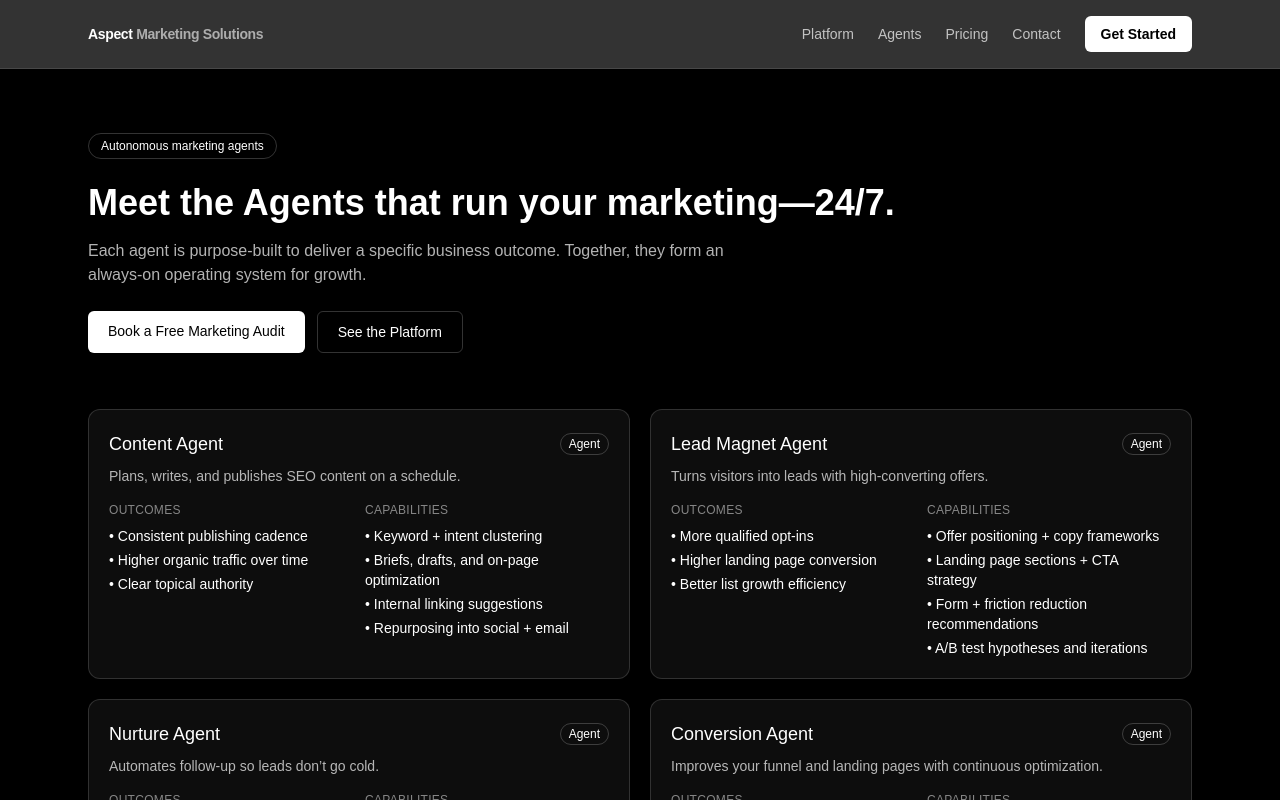
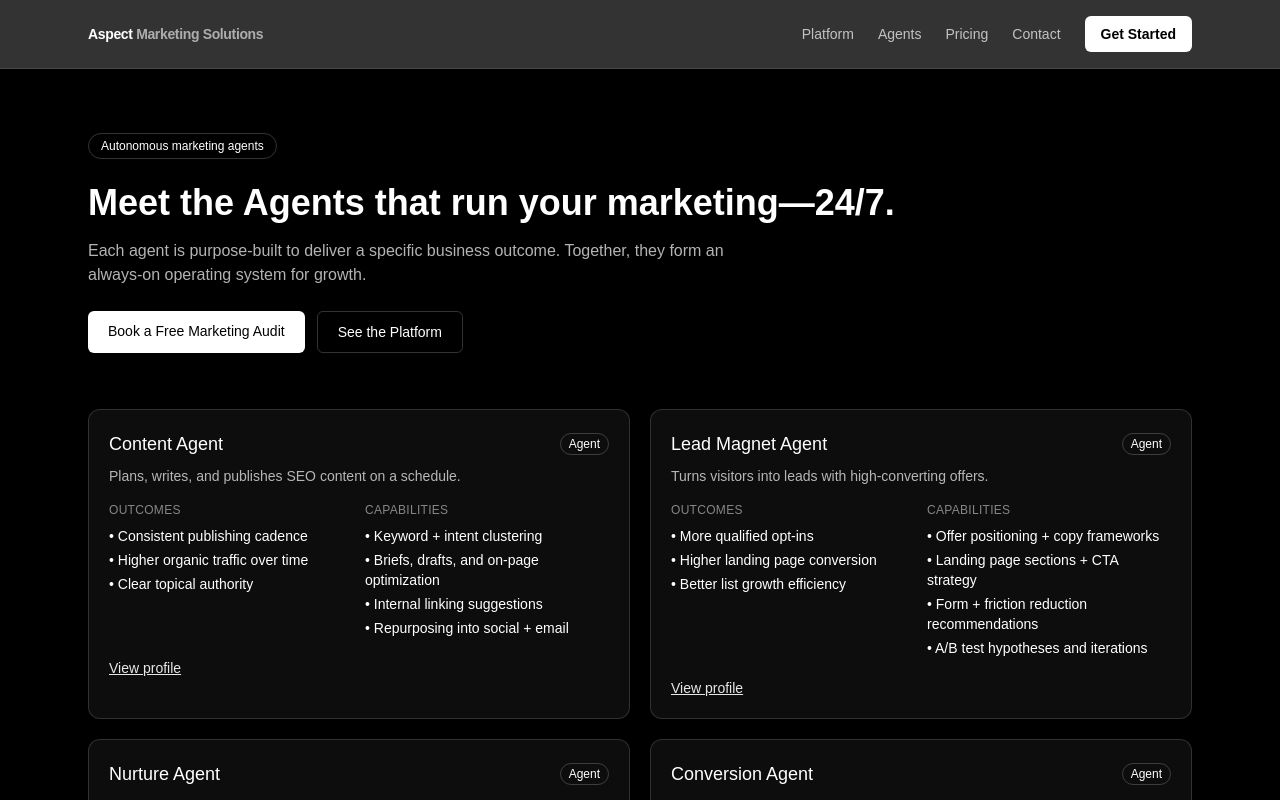
Before and after one commit to Bagelwaffles/Aspect-Marketing-Solutions-, a Next.js app in the folder site/: page /agents in a window 1280 px wide. Shown: the top 800 px of the page. Built offline with nearby package versions, Linux system fonts and the light colour scheme.

Commit message:
feat: link agents index to detail pages

```diff
--- /dev/null
+++ b/site/app/agents/[slug]/page.tsx
@@ -0,0 +1,95 @@
+import Link from "next/link";
+import { notFound } from "next/navigation";
+import { AGENTS } from "../agentsData";
+
+type Params = { slug: string };
+
+function slugify(input: string) {
+  return input
+    .toLowerCase()
+    .trim()
+    .replace(/['"]/g, "")
+    .replace(/[^a-z0-9]+/g, "-")
+    .replace(/^-+|-+$/g, "");
+}
+
+function getAgentSlug(agent: unknown): string | null {
+  if (agent && typeof agent === "object") {
+    const maybe = (agent as { slug?: unknown }).slug;
+    if (typeof maybe === "string" && maybe.trim().length > 0) return maybe;
+  }
+
+  const name = (agent as { name?: unknown })?.name;
+  if (typeof name === "string" && name.trim().length > 0) return slugify(name);
+
+  return null;
+}
+
+export function generateStaticParams() {
+  return AGENTS
+    .map((a) => getAgentSlug(a))
+    .filter((slug): slug is string => typeof slug === "string" && slug.length > 0)
+    .map((slug) => ({ slug }));
+}
+
+export default function AgentDetailPage({ params }: { params: Params }) {
+  const agent = AGENTS.find((a) => getAgentSlug(a) === params.slug);
+  if (!agent) notFound();
+
+  const title = (agent as { title?: string }).title;
+  const location = (agent as { location?: string }).location;
+  const bio = (agent as { bio?: string }).bio;
+  const specialties = (agent as { specialties?: string[] }).specialties;
+  const email = (agent as { email?: string }).email;
+  const phone = (agent as { phone?: string }).phone;
+  const name = (agent as { name?: string }).name ?? "Agent";
+
+  return (
+    <main className="mx-auto max-w-5xl px-6 py-16 space-y-8">
+      <div>
+        <Link href="/agents" className="text-sm underline">
+          Back to Agents
+        </Link>
+      </div>
+
+      <header className="space-y-2">
+        <h1 className="text-4xl font-bold tracking-tight">{name}</h1>
+        {title && <p className="text-lg text-muted-foreground">{title}</p>}
+        {location && <p className="text-sm text-muted-foreground">{location}</p>}
+      </header>
+
+      {bio && <section className="text-base leading-relaxed">{bio}</section>}
+
+      {Array.isArray(specialties) && specialties.length > 0 && (
+        <section>
+          <h2 className="text-xl font-semibold">Specialties</h2>
+          <ul className="mt-3 list-disc pl-6">
+            {specialties.map((s) => (
+              <li key={s}>{s}</li>
+            ))}
+          </ul>
+        </section>
+      )}
+
+      <section className="grid gap-4 md:grid-cols-2">
+        {email && (
+          <div className="rounded-xl border p-5">
+            <div className="text-sm text-muted-foreground">Email</div>
+            <a className="mt-1 block underline" href={`mailto:${email}`}>
+              {email}
+            </a>
+          </div>
+        )}
+
+        {phone && (
+          <div className="rounded-xl border p-5">
+            <div className="text-sm text-muted-foreground">Phone</div>
+            <a className="mt-1 block underline" href={`tel:${phone}`}>
+              {phone}
+            </a>
+          </div>
+        )}
+      </section>
+    </main>
+  );
+}
--- a/site/app/agents/page.tsx
+++ b/site/app/agents/page.tsx
@@ -1,5 +1,26 @@
 import Link from "next/link";
 import { AGENTS } from "./agentsData";
+
+function slugify(input: string) {
+  return input
+    .toLowerCase()
+    .trim()
+    .replace(/['"]/g, "")
+    .replace(/[^a-z0-9]+/g, "-")
+    .replace(/^-+|-+$/g, "");
+}
+
+function getAgentSlug(agent: unknown): string | null {
+  if (agent && typeof agent === "object") {
+    const maybe = (agent as { slug?: unknown }).slug;
+    if (typeof maybe === "string" && maybe.trim().length > 0) return maybe;
+  }
+
+  const name = (agent as { name?: unknown })?.name;
+  if (typeof name === "string" && name.trim().length > 0) return slugify(name);
+
+  return null;
+}
 
 export default function AgentsPage() {
   return (
@@ -36,11 +57,11 @@ export default function AgentsPage() {
 
       <section className="mx-auto max-w-6xl px-6 pb-16 pt-14">
         <div className="grid gap-5 md:grid-cols-2">
-          {AGENTS.map((agent) => (
-            <div
-              key={agent.name}
-              className="rounded-xl border border-white/15 bg-white/5 p-5"
-            >
+          {AGENTS.map((agent) => {
+            const slug = getAgentSlug(agent);
+
+            const CardInner = (
+              <>
                 <div className="flex items-center justify-between">
                   <h3 className="text-lg font-medium">{agent.name}</h3>
                   <span className="rounded-full border border-white/20 px-2 py-0.5 text-xs">
@@ -73,8 +94,32 @@ export default function AgentsPage() {
                     </ul>
                   </div>
                 </div>
+
+                {slug && (
+                  <div className="mt-5 text-sm underline text-white/90">
+                    View profile
                   </div>
-          ))}
+                )}
+              </>
+            );
+
+            const className =
+              "rounded-xl border border-white/15 bg-white/5 p-5";
+
+            return slug ? (
+              <Link
+                key={agent.name}
+                href={`/agents/${slug}`}
+                className={`${className} block transition hover:bg-white/10`}
+              >
+                {CardInner}
+              </Link>
+            ) : (
+              <div key={agent.name} className={className}>
+                {CardInner}
+              </div>
+            );
+          })}
         </div>
       </section>
     </main>
```
Lines whose indentation alone changed are shown as unchanged.
